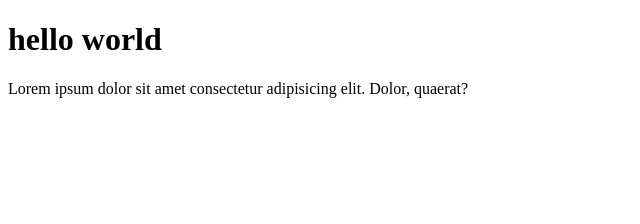
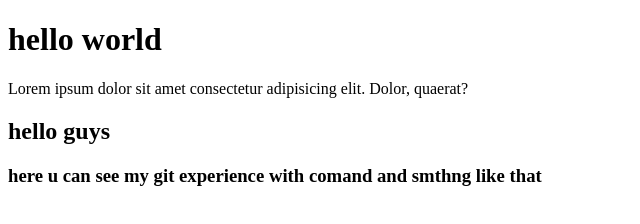
Before and after one commit to mrkhmdvs/githubttr, a plain HTML site: page index.html in a window 1280 px wide. Shown: the whole page, without its empty margins (0-640 px from the left). Drawn offline with Linux system fonts and the light colour scheme.

Commit message:
hello guys

```diff
--- a/index.html
+++ b/index.html
@@ -8,5 +8,7 @@
 <body>
     <h1>hello world</h1>
     <p>Lorem ipsum dolor sit amet consectetur adipisicing elit. Dolor, quaerat?</p>
+    <h2>hello guys </h2>
+    <h3>here u can see my git experience with comand and smthng like that</h3>
 </body>
 </html>
```
